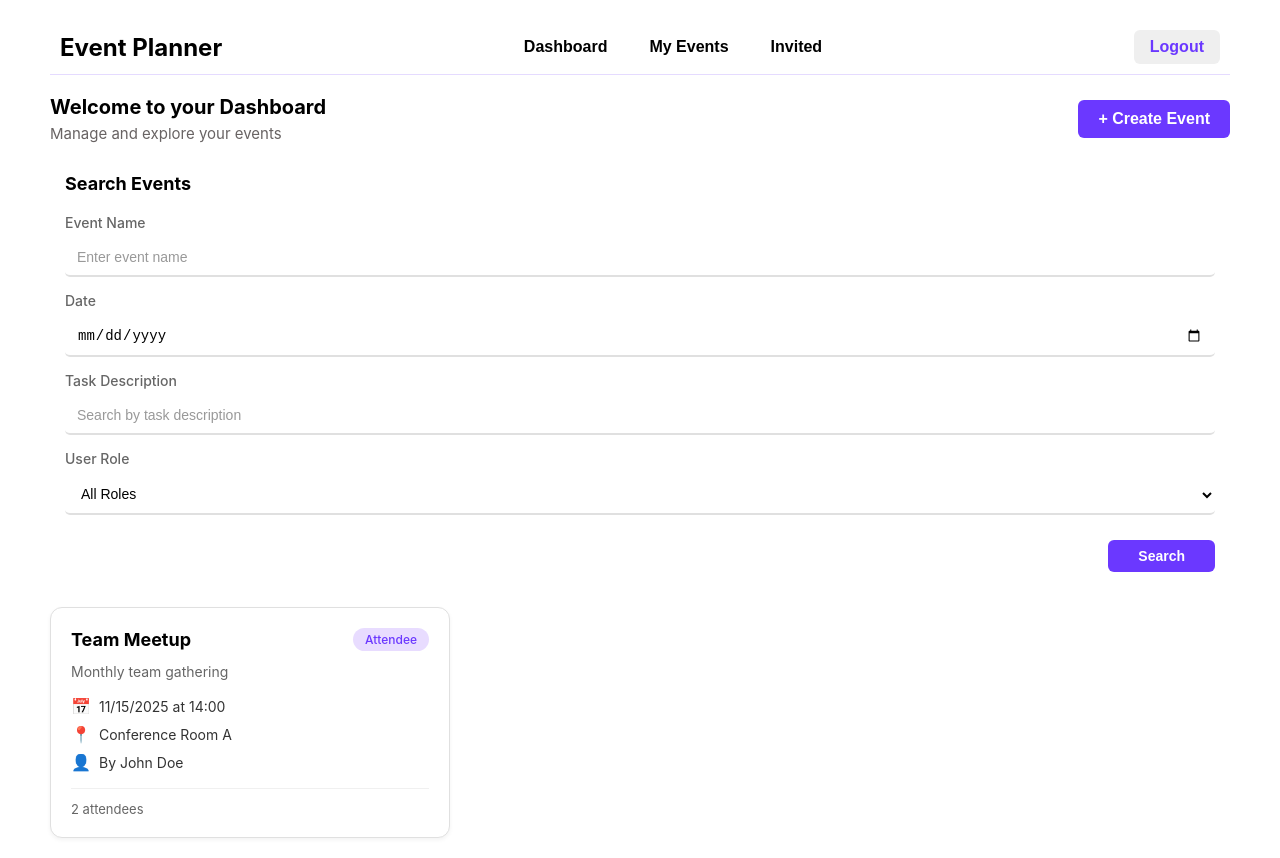
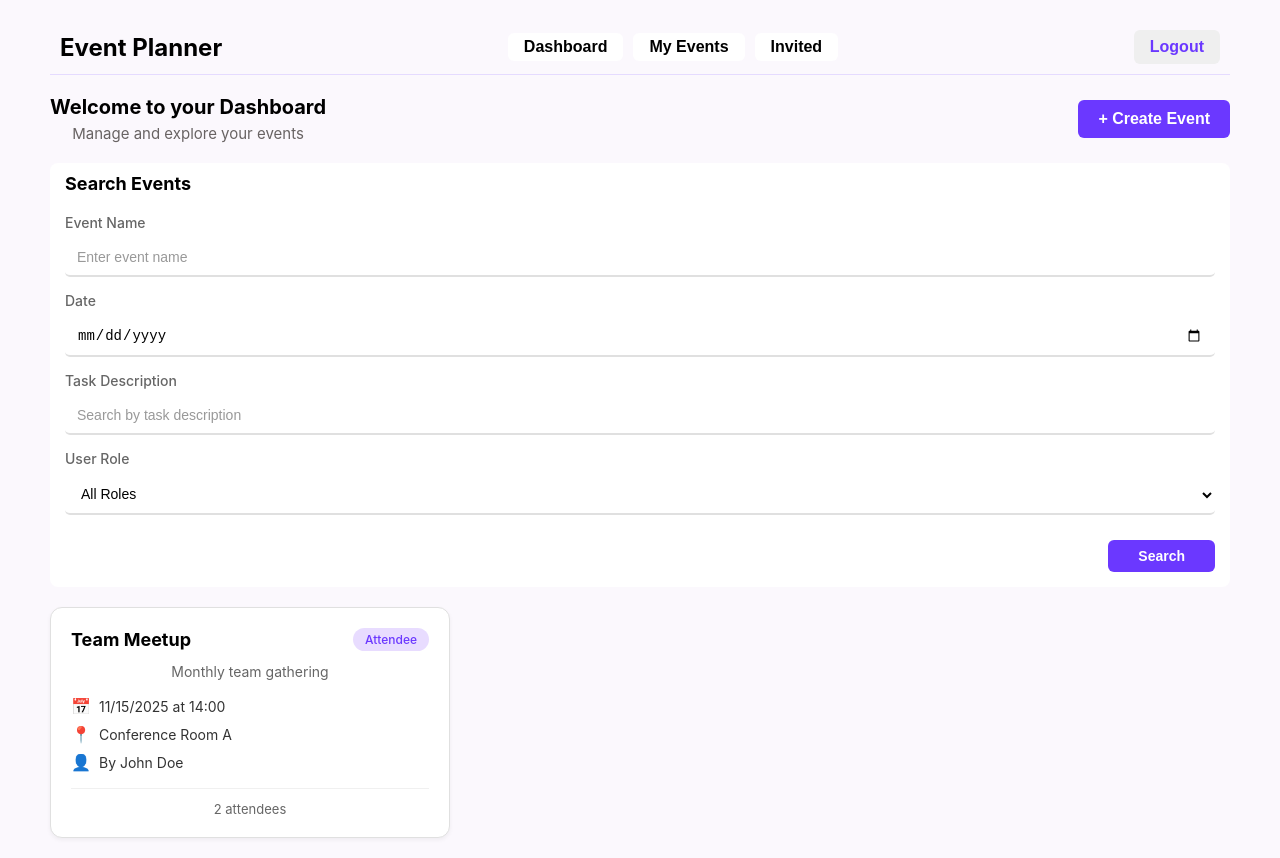
Before and after one commit to Event-Planner-System/frontend-service, a React (Create React App) app: page /dashboard in a window 1280 px wide. Built offline with nearby package versions, Linux system fonts and the light colour scheme.

Commit message:
editted and added App.css

```diff
--- a/src/App.css
+++ b/src/App.css
@@ -1,5 +1,6 @@
 .App {
   text-align: center;
+  background-color: rgb(251, 248, 253);
 }
 
 .App-logo {
--- a/src/App.js
+++ b/src/App.js
@@ -1,3 +1,4 @@
+import './App.css';
 import React, { useContext } from 'react';
 import { BrowserRouter as Router, Routes, Route, Navigate } from 'react-router-dom';
 import { AuthProvider, AuthContext } from './context/AuthContext';
```
